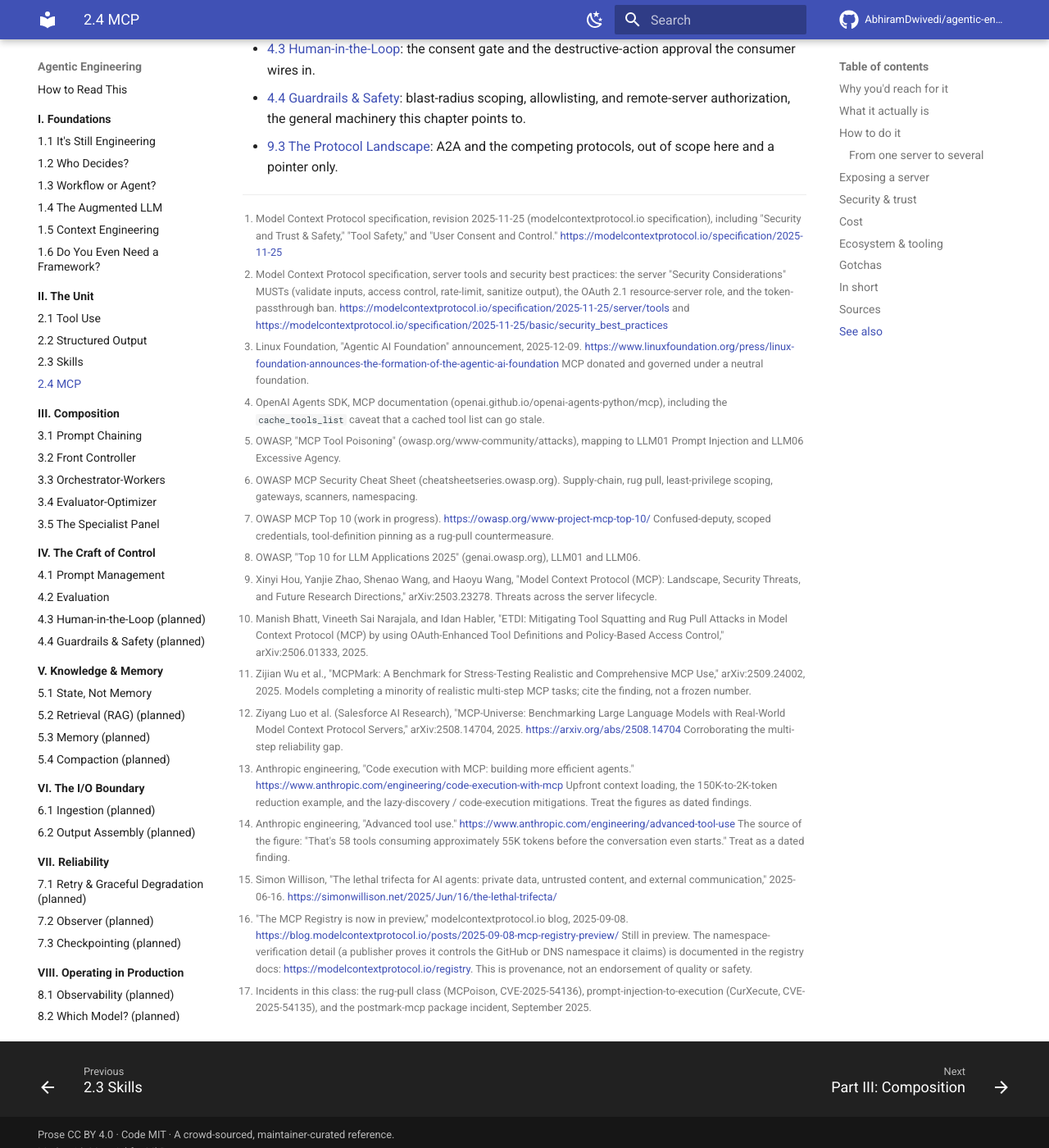
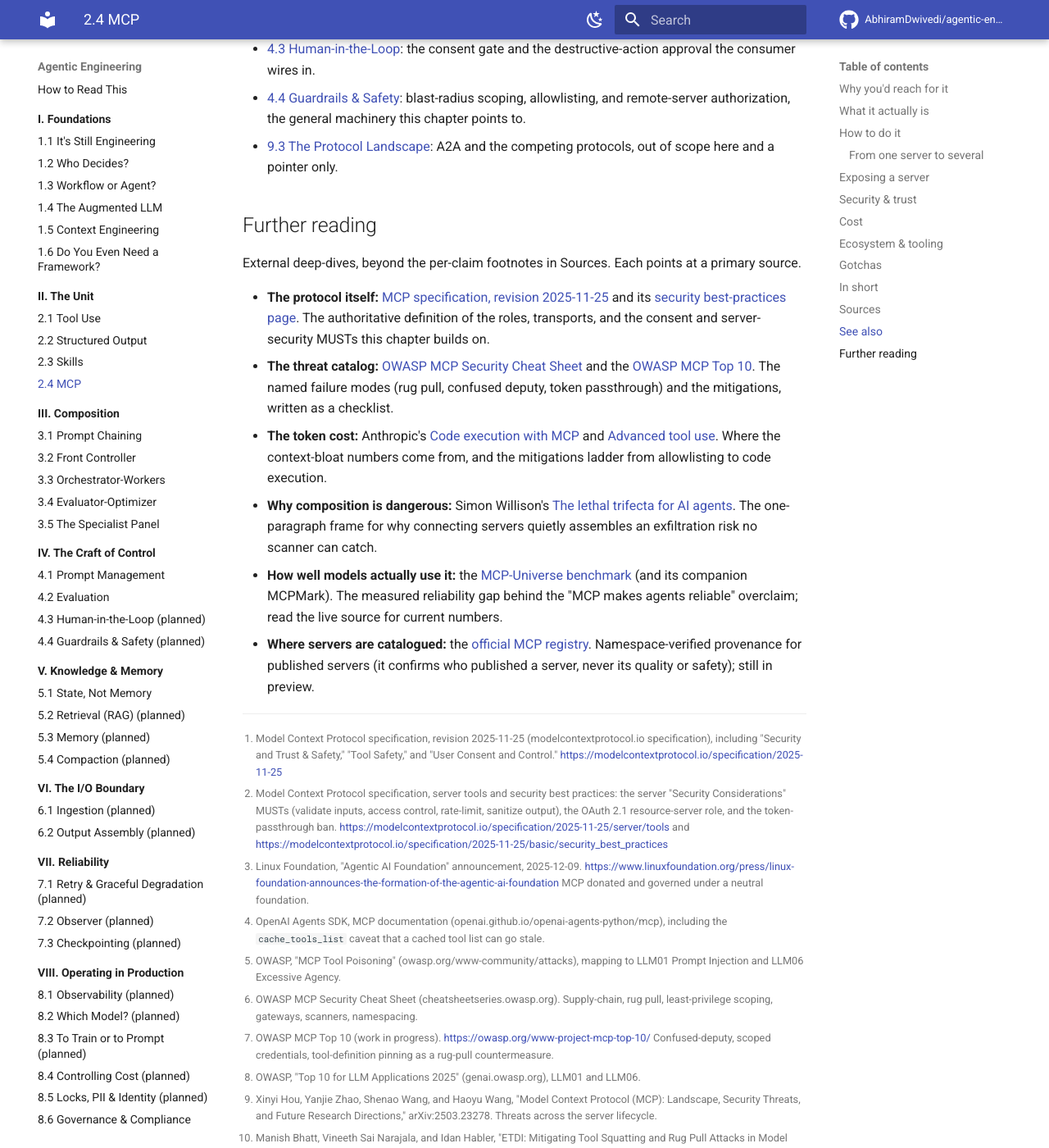
Before and after one commit to AbhiramDwivedi/agentic-engineering, an MkDocs documentation site: the page built from docs/the-unit/mcp.md, in a window 1280 px wide and 1400 px high, scrolled down 13394 px. Shown: the whole window at 82% size. Built offline with MkDocs 1.6.1 and Material for MkDocs 9.7.7, drawn with Linux system fonts in a browser that asks for light colours; comment, search, counter and statistics services are not loaded; some of the changed text lies outside the part shown.

Commit message:
2.3/2.4: LLM-speak polish + Further reading; make Further reading a standard section
Light de-slop pass on both chapters (residual significance-narration the linter
does not catch). Add a curated "Further reading" section to each: a short,
annotated set of external deep-dives (the spec, the security model, the key
research, the skeptical take), reusing only already-verified source URLs.

Make Further reading a standard Foot section in design-system.md and
chapter-template.md, distinct from Sources (per-claim footnotes) and See also
(internal cross-links).

77 pytest pass; mkdocs --strict clean; prose_lint clean.

Co-Authored-By: Claude Opus 4.8 <noreply@anthropic.com>

````diff
--- a/docs/the-unit/mcp.md
+++ b/docs/the-unit/mcp.md
@@ -462,7 +462,7 @@ This is the consumer trust model extended to provider duties, not a full server
 
 The security spine is the reason consuming someone else's server earns its risk, so it gets its own section rather than living in Gotchas. Three failure modes carry it: tool poisoning, the third-party-server trust boundary, and skipped consent.
 
-**Tool descriptions and results are both untrusted input. This is tool poisoning.** The poisoned result the opening described, and a description that embeds imperative text to redirect the model, are both the indirect prompt injection that [2.1](tool-use.md) warns about, now arriving over the wire. The spec itself says tool descriptions and annotations should be considered untrusted unless obtained from a trusted server.[^mcp-spec] Both map to OWASP's LLM01 Prompt Injection and LLM06 Excessive Agency.[^owasp-poison][^owasp-llm] The mitigation is the one the consumer wires in: scan descriptions on connect, and validate every result against an expected shape before it enters context. That second guard is small.
+**Tool descriptions and results are both untrusted input. This is tool poisoning.** The poisoned result the opening described, and a description that embeds imperative text to redirect the model, are both the indirect prompt injection that [2.1](tool-use.md) warns about, now arriving over the wire. The spec itself says tool descriptions and annotations should be considered untrusted unless obtained from a trusted server.[^mcp-spec] Both map to OWASP's LLM01 Prompt Injection and LLM06 Excessive Agency.[^owasp-poison][^owasp-llm] The mitigation is the one the consumer wires in: scan descriptions on connect, and validate every result against an expected shape before it enters context. The second guard takes only a few lines.
 
 ```python
 @dataclass
@@ -651,3 +651,14 @@ Use MCP when you need connectivity, and reach for a Skill when you need knowledg
 - [4.3 Human-in-the-Loop](../craft/human-in-the-loop.md): the consent gate and the destructive-action approval the consumer wires in.
 - [4.4 Guardrails & Safety](../craft/guardrails-and-safety.md): blast-radius scoping, allowlisting, and remote-server authorization, the general machinery this chapter points to.
 - [9.3 The Protocol Landscape](../frontier/protocol-landscape.md): A2A and the competing protocols, out of scope here and a pointer only.
+
+## Further reading
+
+External deep-dives, beyond the per-claim footnotes in Sources. Each points at a primary source.
+
+- **The protocol itself:** [MCP specification, revision 2025-11-25](https://modelcontextprotocol.io/specification/2025-11-25) and its [security best-practices page](https://modelcontextprotocol.io/specification/2025-11-25/basic/security_best_practices). The authoritative definition of the roles, transports, and the consent and server-security MUSTs this chapter builds on.
+- **The threat catalog:** [OWASP MCP Security Cheat Sheet](https://cheatsheetseries.owasp.org/) and the [OWASP MCP Top 10](https://owasp.org/www-project-mcp-top-10/). The named failure modes (rug pull, confused deputy, token passthrough) and the mitigations, written as a checklist.
+- **The token cost:** Anthropic's [Code execution with MCP](https://www.anthropic.com/engineering/code-execution-with-mcp) and [Advanced tool use](https://www.anthropic.com/engineering/advanced-tool-use). Where the context-bloat numbers come from, and the mitigations ladder from allowlisting to code execution.
+- **Why composition is dangerous:** Simon Willison's [The lethal trifecta for AI agents](https://simonwillison.net/2025/Jun/16/the-lethal-trifecta/). The one-paragraph frame for why connecting servers quietly assembles an exfiltration risk no scanner can catch.
+- **How well models actually use it:** the [MCP-Universe benchmark](https://arxiv.org/abs/2508.14704) (and its companion MCPMark). The measured reliability gap behind the "MCP makes agents reliable" overclaim; read the live source for current numbers.
+- **Where servers are catalogued:** the [official MCP registry](https://modelcontextprotocol.io/registry). Namespace-verified provenance for published servers (it confirms who published a server, never its quality or safety); still in preview.
````
Also changed, not shown: other parts of docs/the-unit/mcp.md (+2 -2 lines), docs/the-unit/skills.md (+12 -2 lines), meta/chapter-template.md (+9 -0 lines), meta/design-system.md (+1 -0 lines).
